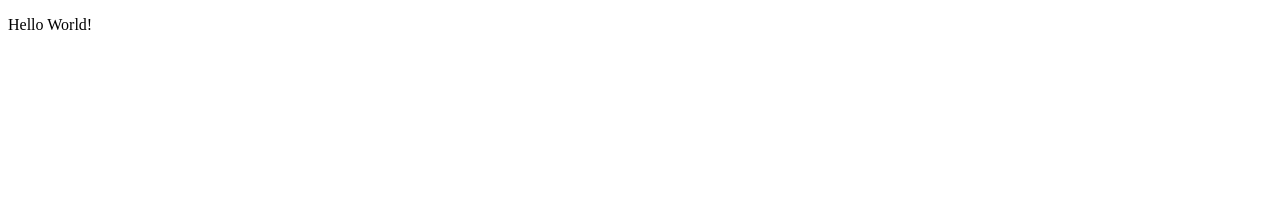
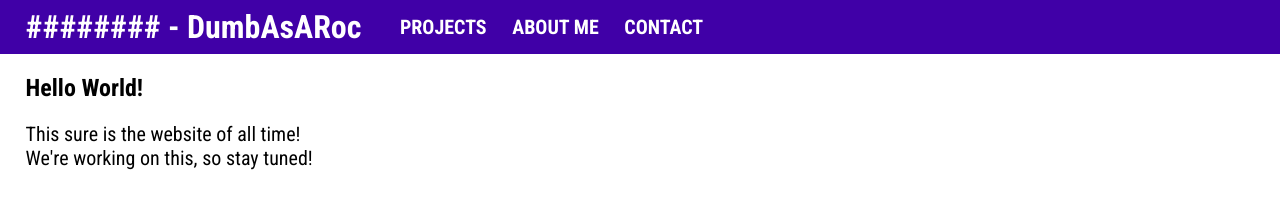
Before and after one commit to dumbasaroc/aboutme, a plain HTML site: page index.html in a window 1280 px wide. Drawn offline with Linux system fonts and the light colour scheme.

Commit message:
basic webpage things

```diff
--- a/index.html
+++ b/index.html
@@ -1,6 +1,20 @@
 <!DOCTYPE html>
 <html>
+    <head>
+        <title>DumbAsARoc Main Page</title>
+        <link rel="stylesheet" href="resources/style.css">
+    </head>
     <body>
-        <p>Hello World!</p>
+        <div class="titlebar">
+            <h1>######## - DumbAsARoc</h1>
+            <a href="#">PROJECTS</a>
+            <a href="#">ABOUT ME</a>
+            <a href="#">CONTACT</a>
+        </div>
+        <div class="rocket-content">
+            <h2>Hello World!</h2>
+            <p>This sure is the website of all time!<br>
+                We're working on this, so stay tuned!</p>
+        </div>
     </body>
 </html>
--- /dev/null
+++ b/resources/style.css
@@ -0,0 +1,73 @@
+/* Import Roboto Condensed */
+@import url('https://fonts.googleapis.com/css2?family=Roboto+Condensed:ital,wght@0,100..900;1,100..900&display=swap');
+
+:root {
+    --rocket-default-font: "Roboto Condensed", sans-serif;
+    --rocket-default-font-size: 2.5vmin;
+    --rocket-default-font-weight: 400;
+
+    --rocket-titlebar-color: rgb(64, 0, 167);
+    --rocket-titlebar-font-color: white;
+}
+
+body {
+    margin: 0;
+}
+
+* {
+    font-family: var(--rocket-default-font);
+    font-optical-sizing: auto;
+    font-weight: var(--rocket-default-font-weight);
+    font-size: var(--rocket-default-font-size);
+    font-style: normal;
+}
+
+.titlebar {
+    background: var(--rocket-titlebar-color);
+    overflow: hidden;
+    color: var(--rocket-titlebar-font-color);
+
+    display: flex;
+    align-items: center;
+}
+
+.titlebar h1 {
+    font-size: 4vmin;
+    font-weight: bold;
+    margin: 1vh 2vw;
+}
+
+.titlebar a {
+    margin-left: 1vw;
+    margin-right: 1vw;
+    color: var(--rocket-titlebar-font-color);
+    font-weight: bold;
+    text-decoration: none;
+}
+
+.titlebar a:visited {
+    color: var(--rocket-titlebar-font-color);
+    text-decoration: none;
+}
+
+.titlebar a:hover {
+    color: var(--rocket-titlebar-font-color);
+    text-decoration: none;
+}
+
+.titlebar a:active {
+    color: var(--rocket-titlebar-font-color);
+    text-decoration: none;
+}
+
+
+/* CONTENT DIV */
+
+.rocket-content {
+    margin: .5vh 2vw;
+}
+
+.rocket-content h2 {
+    font-weight: bold;
+    font-size: 3vmin;
+}
```
